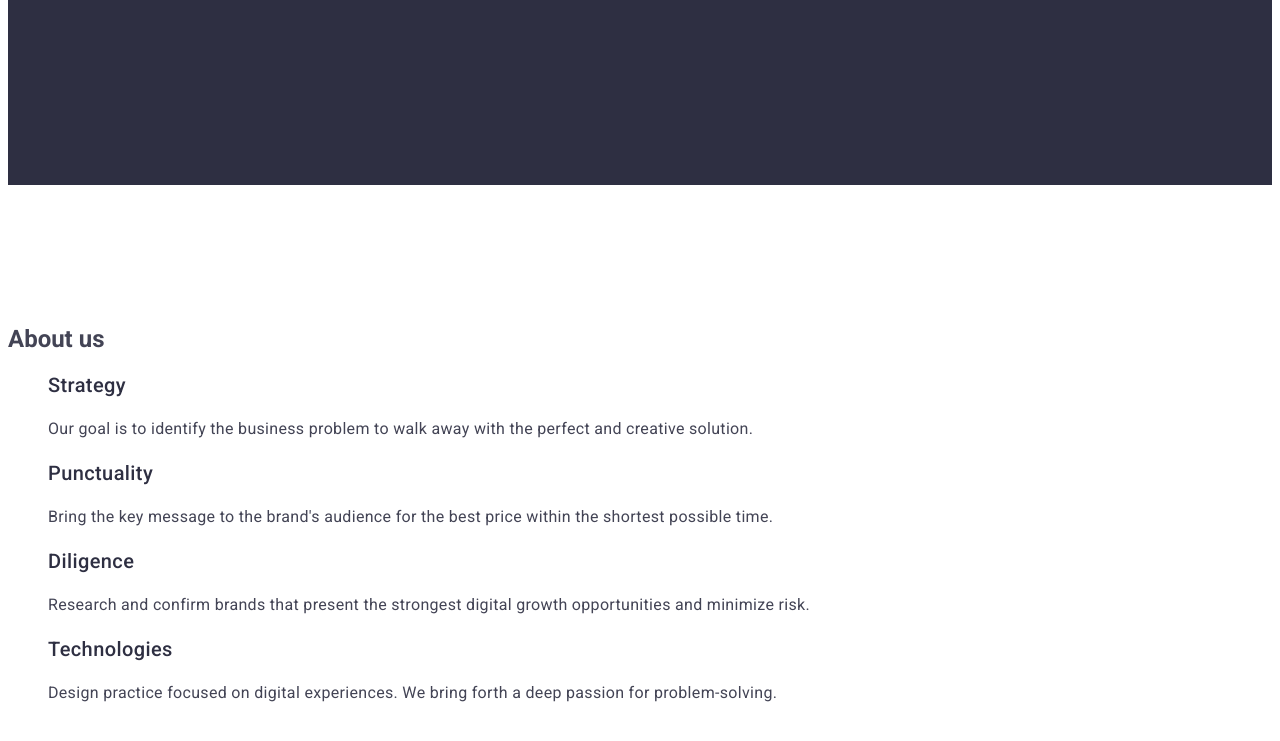
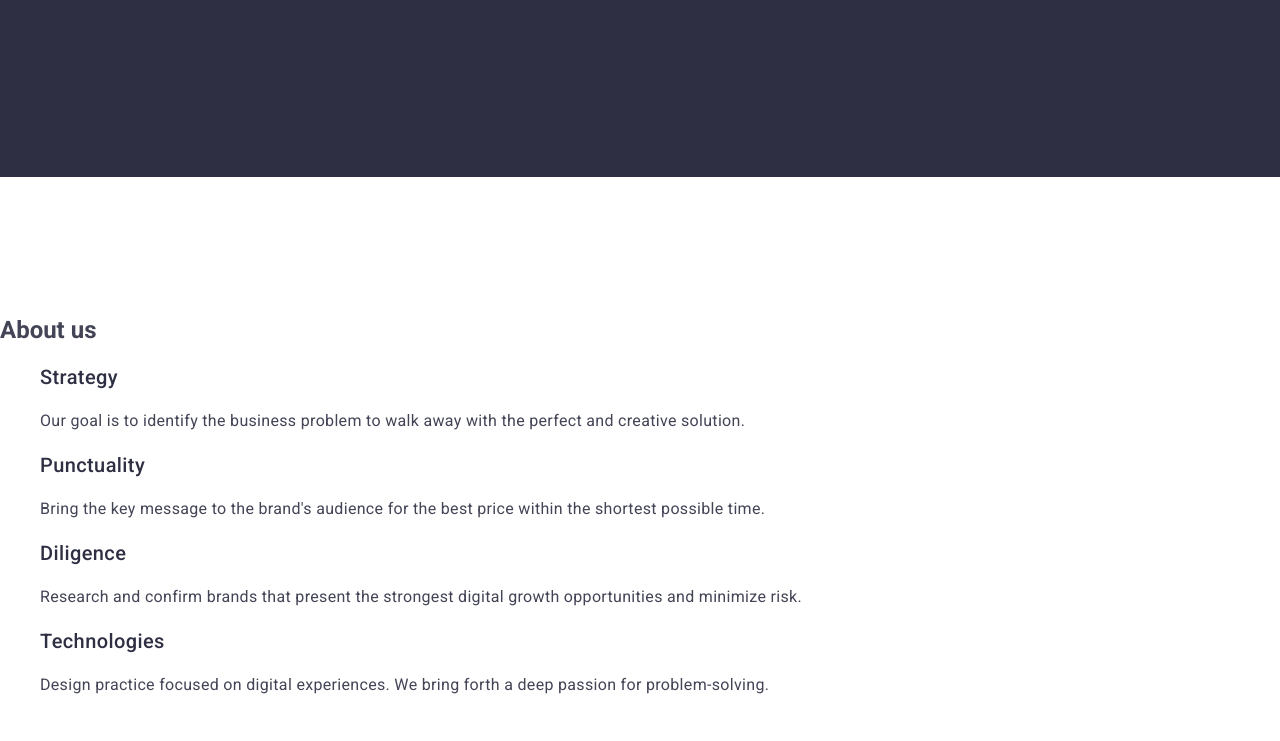
Before and after one commit to ribalko-vlad/goit-markup-hw-033, a plain HTML site: page index.html in a window 1280 px wide. Shown: the part 486-1227 px from the top of the page. Drawn offline with nearby package versions, Linux system fonts and the light colour scheme; files that its build step writes are made by us from their sources.

Commit message:
Update index.html

```diff
--- a/index.html
+++ b/index.html
@@ -10,6 +10,7 @@
         <link rel="stylesheet" href="./css/styles.css">
         <link rel="stylesheet" href="https://fonts.googleapis.com/css2?family=Roboto:wght@400;500;700&display=swap">
         <link rel="stylesheet" href="https://fonts.googleapis.com/css2?family=Raleway&display=swap">
+        <link rel="stylesheet" href="modern-normalize.min.css">
     <title>Document</title>
 </head>
 
```
